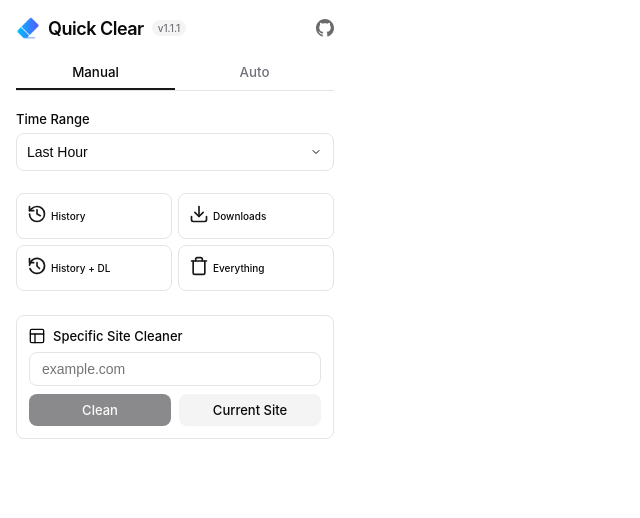
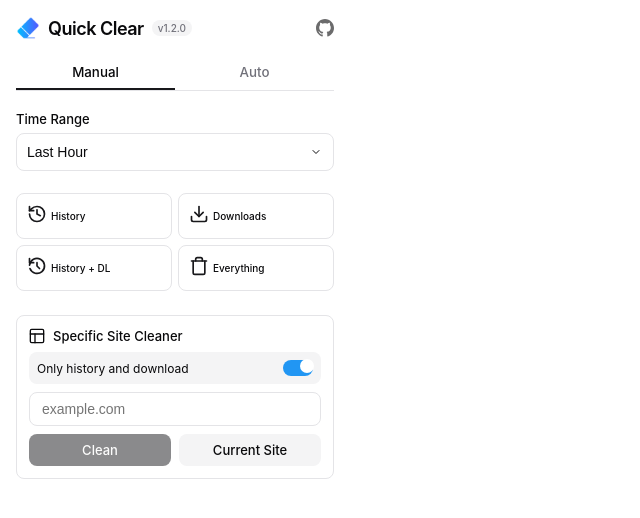
Before and after one commit to dinhanhthi/quick-clear-chrome, a React (Vite) app: page / in a window 1280 px wide. Shown: the top 518 px of the page, without its empty margins (0-640 px from the left). Built offline with nearby package versions, Linux system fonts and the light colour scheme; no server answers.

Commit message:
Add options for cleaning a single site

```diff
--- a/package.json
+++ b/package.json
@@ -1,7 +1,7 @@
 {
   "name": "quick-clear-chrome",
   "private": true,
-  "version": "1.1.1",
+  "version": "1.2.0",
   "type": "module",
   "scripts": {
     "dev": "vite",
--- a/src/App.tsx
+++ b/src/App.tsx
@@ -5,6 +5,7 @@
 import { GitHubIcon } from './components/Icons';
 import {
   clearSiteData,
+  clearSiteHistoryAndDownloads,
   getCurrentTabUrl,
   type TimeRange,
   type AutoClearSettings,
@@ -89,7 +90,7 @@
     });
   };
 
-  const handleClearCurrentSite = async () => {
+  const handleClearCurrentSite = async (onlyHistoryDownload: boolean) => {
     setStatus({ message: 'Getting current site...', type: 'info' });
     const url = await getCurrentTabUrl();
     if (!url) {
@@ -97,9 +98,27 @@
       setTimeout(() => setStatus(null), 2000);
       return;
     }
-    await handleAction(`site data for ${new URL(url).hostname}`, () =>
-      clearSiteData(url)
+
+    const hostname = new URL(url).hostname;
+    const dataType = onlyHistoryDownload
+      ? 'history and downloads'
+      : 'all data (cookies, cache, history, etc.)';
+    const confirmed = window.confirm(
+      `Are you sure you want to clear ${dataType} for "${hostname}"?`
     );
+
+    if (!confirmed) {
+      setStatus(null);
+      return;
+    }
+
+    const actionName = onlyHistoryDownload
+      ? `history and downloads for ${hostname}`
+      : `site data for ${hostname}`;
+    const clearFn = onlyHistoryDownload
+      ? () => clearSiteHistoryAndDownloads(url)
+      : () => clearSiteData(url);
+    await handleAction(actionName, clearFn);
   };
 
   const handleAction = async (
@@ -253,11 +272,15 @@
             onAction={handleAction}
           />
           <SiteDataCleaner
-            onClean={(domain) =>
-              handleAction(`site data for ${domain}`, () =>
-                clearSiteData(domain)
-              )
-            }
+            onClean={(domain, onlyHistoryDownload) => {
+              const actionName = onlyHistoryDownload
+                ? `history and downloads for ${domain}`
+                : `site data for ${domain}`;
+              const clearFn = onlyHistoryDownload
+                ? () => clearSiteHistoryAndDownloads(domain)
+                : () => clearSiteData(domain);
+              handleAction(actionName, clearFn);
+            }}
             onCurrentSite={handleClearCurrentSite}
           />
         </>
--- a/src/components/AutoTab.tsx
+++ b/src/components/AutoTab.tsx
@@ -213,8 +213,8 @@
         .switch {
           position: relative;
           display: inline-block;
-          width: 34px;
-          height: 20px;
+          width: 30px;
+          height: 16px;
         }
         .switch input {
           opacity: 0;
--- a/src/components/SiteDataCleaner.tsx
+++ b/src/components/SiteDataCleaner.tsx
@@ -2,8 +2,8 @@
 import { SiteIcon } from './Icons';
 
 interface SiteDataCleanerProps {
-  onClean: (domain: string) => void;
-  onCurrentSite?: () => void;
+  onClean: (domain: string, onlyHistoryDownload: boolean) => void;
+  onCurrentSite?: (onlyHistoryDownload: boolean) => void;
 }
 
 const SiteDataCleaner: React.FC<SiteDataCleanerProps> = ({
@@ -11,11 +11,12 @@
   onCurrentSite,
 }) => {
   const [domain, setDomain] = useState('');
+  const [onlyHistoryDownload, setOnlyHistoryDownload] = useState(true);
 
   const handleSubmit = (e: React.FormEvent) => {
     e.preventDefault();
     if (domain.trim()) {
-      onClean(domain.trim());
+      onClean(domain.trim(), onlyHistoryDownload);
       setDomain('');
     }
   };
@@ -37,6 +38,31 @@
         <span style={{ fontWeight: 500, fontSize: '13px', marginLeft: '8px' }}>
           Specific Site Cleaner
         </span>
+      </div>
+
+      {/* Toggle for history/download only */}
+      <div
+        style={{
+          display: 'flex',
+          alignItems: 'center',
+          justifyContent: 'space-between',
+          marginBottom: '8px',
+          padding: '8px',
+          backgroundColor: 'var(--muted)',
+          borderRadius: 'var(--radius)',
+        }}
+      >
+        <span style={{ fontSize: '12px', color: 'var(--text-color)' }}>
+          Only history and download
+        </span>
+        <label className="switch">
+          <input
+            type="checkbox"
+            checked={onlyHistoryDownload}
+            onChange={(e) => setOnlyHistoryDownload(e.target.checked)}
+          />
+          <span className="slider round"></span>
+        </label>
       </div>
       <form
         onSubmit={handleSubmit}
@@ -82,7 +108,7 @@
           {onCurrentSite && (
             <button
               type="button"
-              onClick={onCurrentSite}
+              onClick={() => onCurrentSite(onlyHistoryDownload)}
               style={{
                 flex: 1,
                 fontSize: '13px',
@@ -100,6 +126,63 @@
           )}
         </div>
       </form>
+
+      <style>{`
+        .switch {
+          position: relative;
+          display: inline-block;
+          width: 30px;
+          height: 16px;
+        }
+        .switch input {
+          opacity: 0;
+          width: 0;
+          height: 0;
+        }
+        .slider {
+          position: absolute;
+          cursor: pointer;
+          top: 0;
+          left: 0;
+          right: 0;
+          bottom: 0;
+          background-color: #ccc;
+          -webkit-transition: .4s;
+          transition: .4s;
+        }
+        .slider:before {
+          position: absolute;
+          content: "";
+          height: 14px;
+          width: 14px;
+          left: 3px;
+          bottom: 3px;
+          background-color: white;
+          -webkit-transition: .4s;
+          transition: .4s;
+        }
+        input:checked + .slider {
+          background-color: #2196F3;
+        }
+        input:focus + .slider {
+          box-shadow: 0 0 1px #2196F3;
+        }
+        input:checked + .slider:before {
+          -webkit-transform: translateX(14px);
+          -ms-transform: translateX(14px);
+          transform: translateX(14px);
+        }
+        .slider.round {
+          border-radius: 34px;
+        }
+        .slider.round:before {
+          border-radius: 50%;
+        }
+        @media (prefers-color-scheme: dark) {
+            .slider { background-color: #4a4a4a; }
+            input:checked + .slider { background-color: #4CAF50; } /* Green for active */
+        }
+      `}</style>
     </div>
   );
 };
--- a/src/utils/chrome-api.ts
+++ b/src/utils/chrome-api.ts
@@ -185,6 +185,33 @@
   await Promise.all(tasks);
 };
 
+export const clearSiteHistoryAndDownloads = async (
+  input: string
+): Promise<void> => {
+  if (isDev) {
+    console.log(`[DEV] Clearing history and downloads for site input: ${input}`);
+    return;
+  }
+
+  // Clear History entries for this site
+  return new Promise((resolve) => {
+    chrome.history.search(
+      { text: input, startTime: 0, maxResults: 10000 },
+      (results) => {
+        const deletePromises = results.map((item) => {
+          if (item.url) {
+            return new Promise<void>((res) =>
+              chrome.history.deleteUrl({ url: item.url! }, res)
+            );
+          }
+          return Promise.resolve();
+        });
+        Promise.all(deletePromises).then(() => resolve());
+      }
+    );
+  });
+};
+
 export const getCurrentTabUrl = async (): Promise<string | null> => {
   if (isDev) {
     return 'https://example.com';
```
Also changed, not shown: public/manifest.json.
